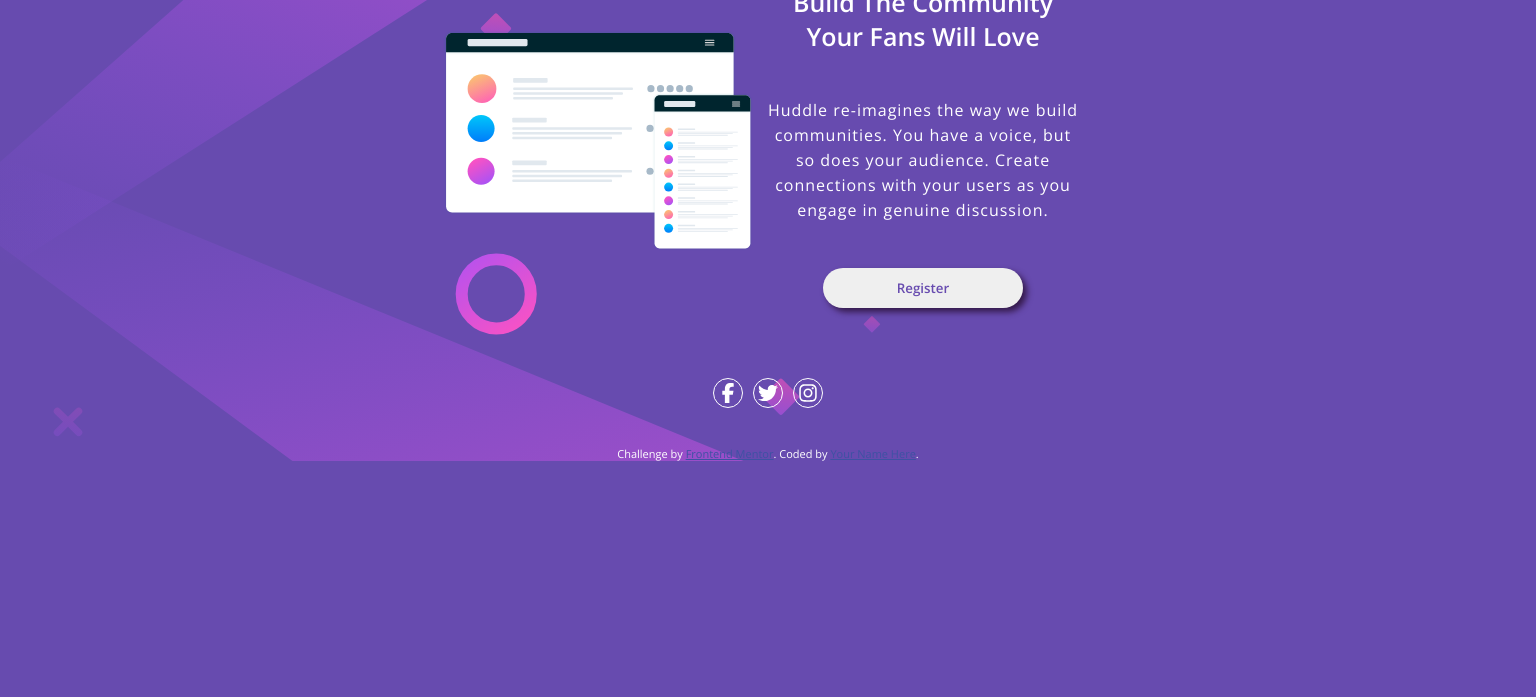
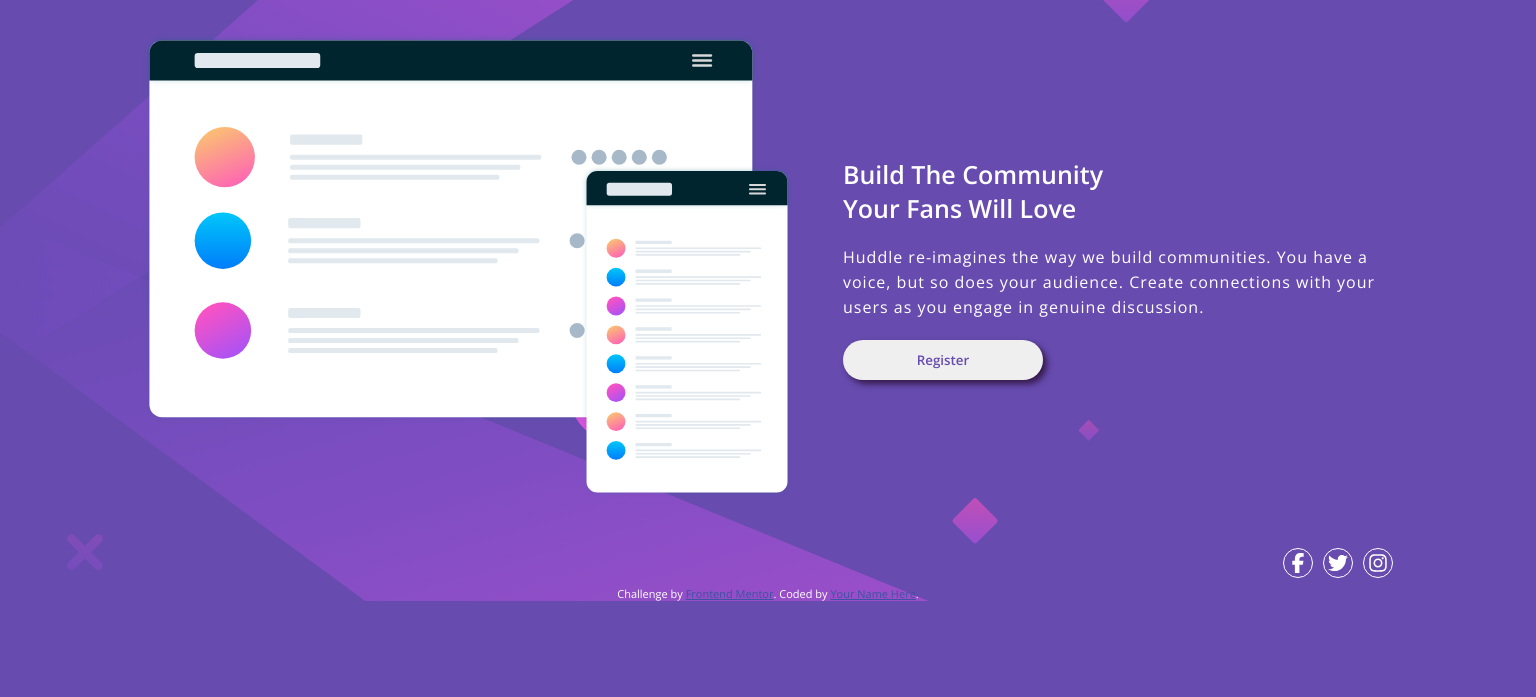
Before and after one commit to CindyKUD/huddle-landing-page-with-single-introductory-section-master, a plain HTML site: page index.html in a window 1536 px wide. Shown: the part 103-800 px from the top of the page. Drawn offline with nearby package versions, Linux system fonts and the light colour scheme.

Commit message:
add media queries desktop

```diff
--- a/styles.css
+++ b/styles.css
@@ -133,3 +133,45 @@ svg:hover{
         display: flex;
     }
 }
+
+@media only screen and (min-width: 1000px){
+    main {
+        width: 900px;
+    }
+    header img {
+        width: 200px;
+    }
+    .mockup img{
+        width: 400px;
+    }
+    .content {
+        width: 450px;
+        text-align: left;
+        margin: auto 0 auto 50px;
+    }
+    .content h1{
+        width: 300px;
+    }
+    .content p{
+        margin: 20px 0;
+    }
+    button {
+        margin-bottom: 0;
+    }
+    .icons {
+        margin: 0;
+        float: right;
+    }
+}
+
+@media only screen and (min-width: 1440px){
+    main {
+        width: 1250px;
+    }
+    .mockup img{
+        width: 650px;
+    }
+    .content{
+        width: 550px;
+    }
+}
```
